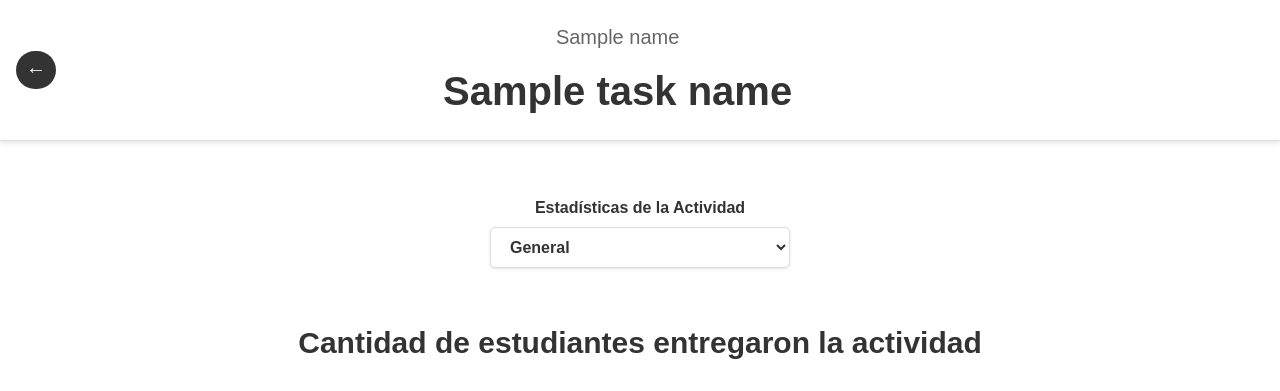
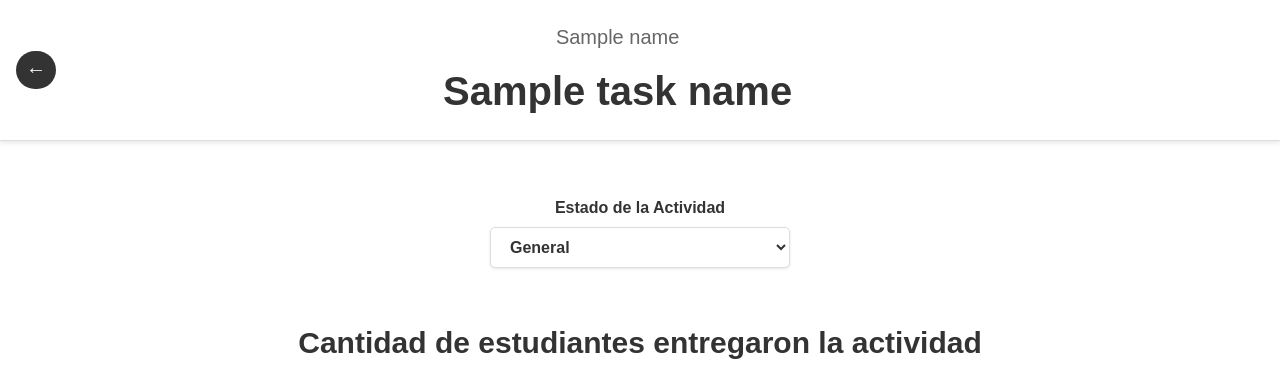
Before and after one commit to XMag27/CanvasAnalytics, a Flask app: template middleware_flask/templates/assignment_dashboard.html in a window 1280 px wide. Shown: the top 391 px of the page. Run offline with Flask 3, Linux system fonts and the light colour scheme; the template is opened without the code that fills it: most values are stand-ins (such as "Sample title", 1, 10 or a date in 2020).

Commit message:
cambio del nombre del menu

```diff
--- a/middleware_flask/templates/assignment_dashboard.html
+++ b/middleware_flask/templates/assignment_dashboard.html
@@ -332,7 +332,7 @@
     </header>
     <main>
         <div class="menu-container">
-            <label for="viewSelect">Estadísticas de la Actividad</label>
+            <label for="viewSelect">Estado de la Actividad</label>
             <select id="viewSelect" onchange="handleViewChange()">
                 <option value="general">General</option>
                 <option value="submitted">Entregados</option>
```
